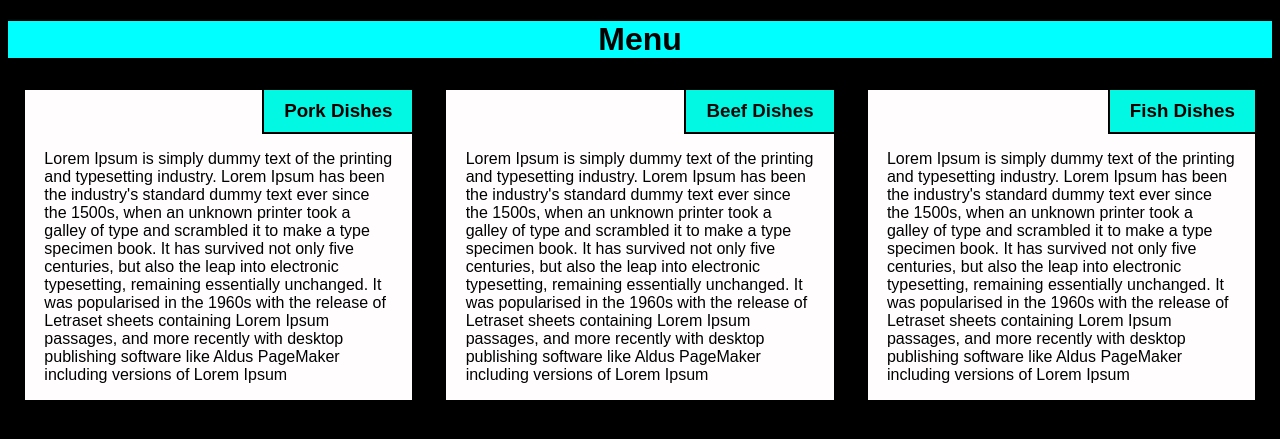
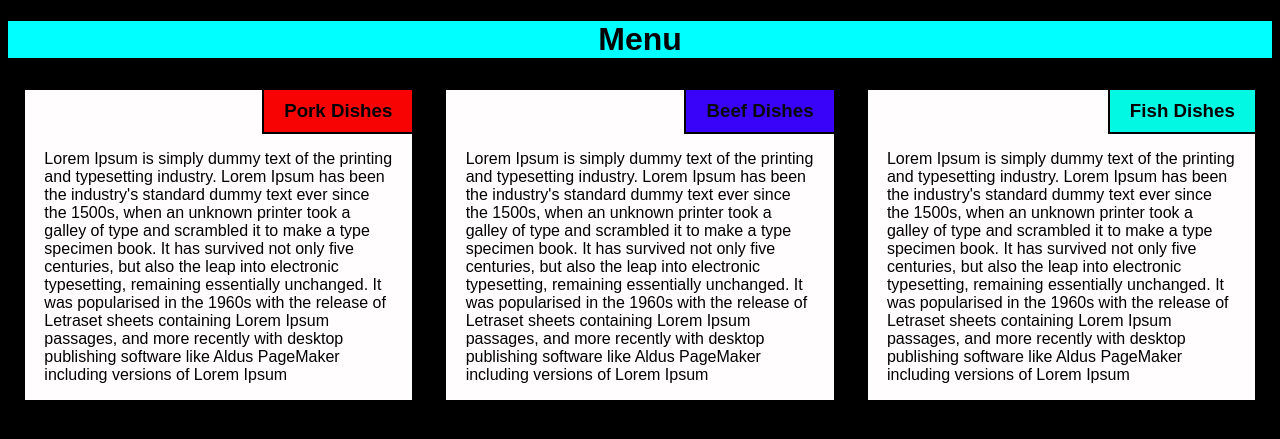
Before and after one commit to syntex82/Module2Assignment, a Jekyll site: the page Site/index.html, which Jekyll copies as it is, in a window 1280 px wide. Shown: the top 439 px of the page. Built offline with Jekyll 4.4.1, drawn with Linux system fonts in a browser that asks for light colours.

Commit message:
changed the tile backgroud colors

```diff
--- a/Site/styles/styles.css
+++ b/Site/styles/styles.css
@@ -180,11 +180,11 @@ p {
 }
 
 .porkdishes {
-    background: rgb(3, 248, 228);
+    background: rgb(248, 3, 3);
 }
 .beefdishes{
     color: rgb(10, 10, 10);
-    background: rgb(3, 248, 228);
+    background: rgb(56, 3, 248);
 }
 .fishdishes{
   background: rgb(3, 248, 228);
```
